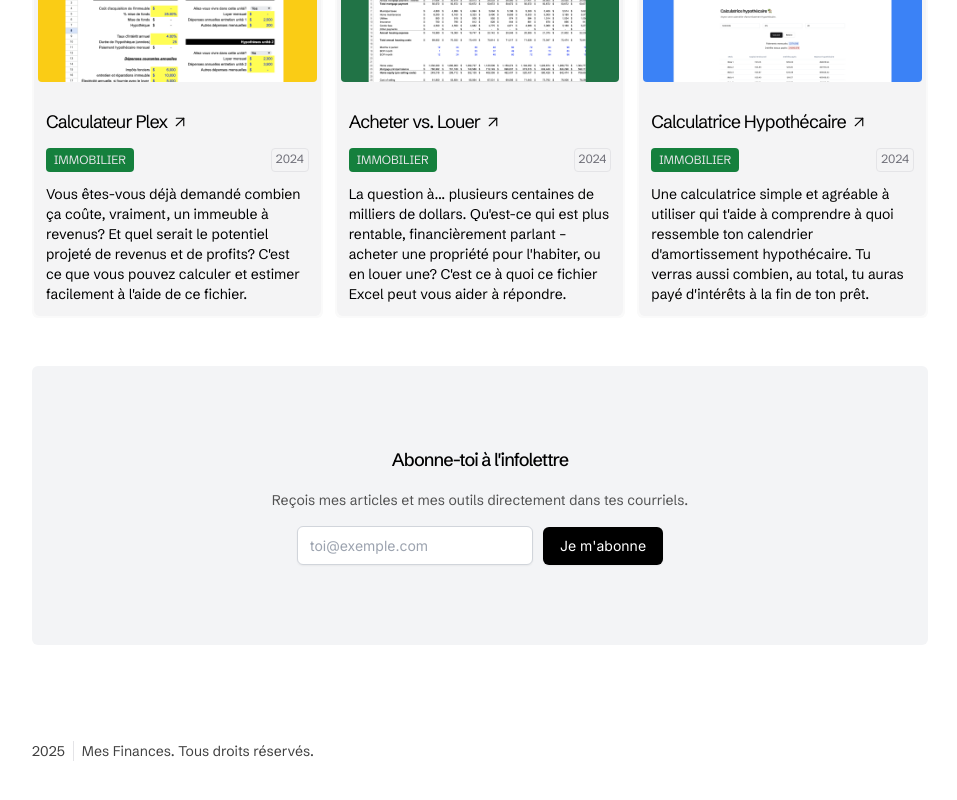
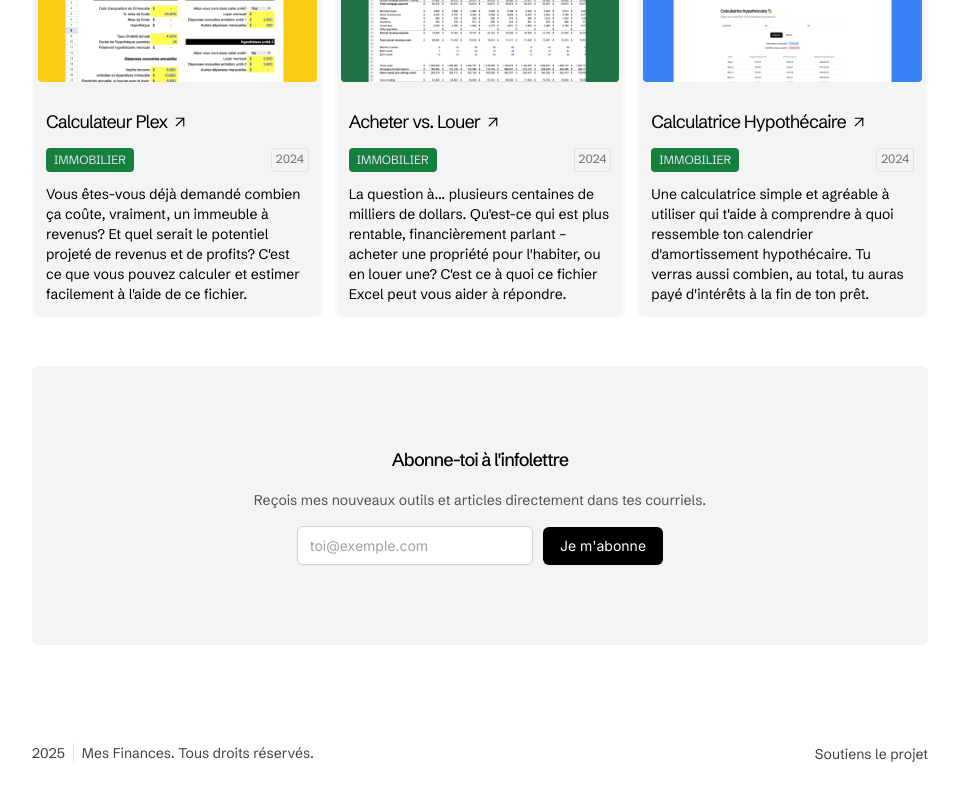
Before and after one commit to samlafontaine/mesfinances, a Next.js app: page / in a window 1280 px wide. Shown: the part 854-1654 px from the top of the page, without its empty margins (160-1117 px from the left). Built offline with nearby package versions, Linux system fonts and the light colour scheme.

Commit message:
support link

```diff
--- a/app/a-propos/page.tsx
+++ b/app/a-propos/page.tsx
@@ -5,7 +5,7 @@ export default function APropos() {
         À propos
       </h1>
       <p className="leading-relaxed">
-        Je m'appelle Sam 👋. Je suis un jeune papa Montréalais de 31 ans et je
+        Je m'appelle Sam 👋. Je suis un jeune papa Montréalais de 32 ans et je
         travaille dans le milieu des technologies de l'information. J'ai démarré
         ce site au début de 2024 pour deux raisons: d'abord, ça combine deux de
         mes passions, soient le développement/design web ainsi que la finance
--- a/app/components/footer.tsx
+++ b/app/components/footer.tsx
@@ -1,4 +1,5 @@
 import { Separator } from "@/components/ui/separator";
+import Link from "next/link";
 
 export function Footer() {
   return (
@@ -14,6 +15,16 @@ export function Footer() {
               Mes Finances. Tous droits réservés.
             </p>
           </div>
+          <div>
+            <Link
+              href="https://buymeacoffee.com/mesfinances"
+              className="prose prose-neutral text-sm dark:text-white/80 hover:underline"
+              target="_blank"
+              rel="noopener noreferrer"
+            >
+              Soutiens le projet
+            </Link>
+          </div>
         </div>
       </footer>
     </section>
--- a/app/components/nav.tsx
+++ b/app/components/nav.tsx
@@ -4,6 +4,9 @@ import Link from "next/link";
 import { usePathname } from "next/navigation";
 
 const navItems = {
+  "/": {
+    name: "Outils",
+  },
   "/a-propos": {
     name: "À Propos",
   },
--- a/app/components/newsletter.tsx
+++ b/app/components/newsletter.tsx
@@ -4,7 +4,7 @@ export function Newsletter() {
       <div className="flex flex-col items-center space-y-4">
         <h3 className="text-lg font-medium">Abonne-toi à l'infolettre</h3>
         <p className="text-sm text-neutral-600 dark:text-neutral-400 text-center">
-          Reçois mes articles et mes outils directement dans tes courriels.
+          Reçois mes nouveaux outils et articles directement dans tes courriels.
         </p>
         <div
           dangerouslySetInnerHTML={{
```
